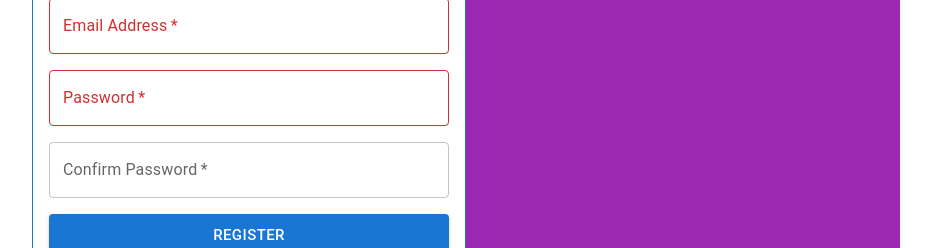
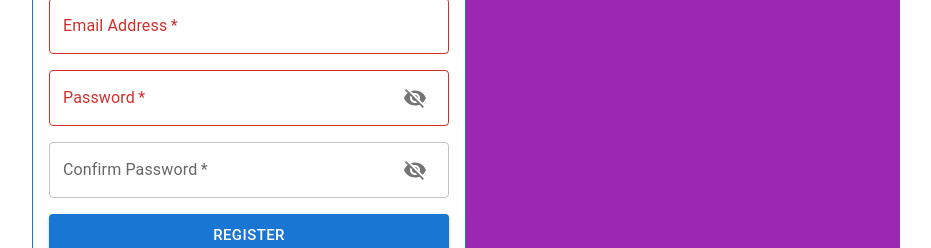
Before and after one commit to benny779/MediFix, a React (Create React App) app in the folder client/: page /register in a window 1280 px wide. Shown: the part 451-699 px from the top of the page, without its empty margins (174-1105 px from the left). Built offline with nearby package versions, Linux system fonts and the light colour scheme.

Commit message:
client: fixed login & register

```diff
--- a/client/src/pages/Login.js
+++ b/client/src/pages/Login.js
@@ -1,6 +1,8 @@
 import React, { useState } from 'react';
 import { Button, Grid, Stack, TextField, Divider, Link, InputAdornment, IconButton } from '@mui/material';
-import { GoogleIcon, Visibility, VisibilityOff } from '@mui/icons-material';
+import {  Visibility, VisibilityOff } from '@mui/icons-material';
+import GoogleIcon from '@mui/icons-material/Google';
+
 import { isValidEmail, isValidPassword } from '../helpers/validation';
 import AuthLayout from './AuthLayout';
 
@@ -39,7 +41,7 @@ const Login = () => {
             ></TextField>
             <TextField
               label="Password"
-              type="password"
+              type={showPassword ? "text" : "password"}
               required
               error={!isValidPassword(password)}
               value={password}
--- a/client/src/pages/Register.js
+++ b/client/src/pages/Register.js
@@ -1,6 +1,7 @@
 import React, { useState } from 'react';
-import { Button, Stack, TextField, Divider } from '@mui/material';
+import { Button, Stack, TextField, Divider, InputAdornment, IconButton } from '@mui/material';
 import GoogleIcon from '@mui/icons-material/Google';
+import {  Visibility, VisibilityOff } from '@mui/icons-material';
 import { isValidEmail, isValidPassword } from '../helpers/validation';
 import AuthLayout from './AuthLayout';
 
@@ -11,6 +12,16 @@ const Register = () => {
   const [email, setEmail] = useState('');
   const [password, setPassword] = useState('');
   const [confirmPassword, setConfirmPassword] = useState('');
+  const [showConfirmPassword, setShowConfirmPassword] = useState(false);
+  const [showPassword, setShowPassword] = useState(false);
+
+  const handleClickShowPassword = () => {
+    setShowPassword(!showPassword);
+  };
+
+  const handleClickShowConfirmPassword = () => {
+    setShowConfirmPassword(!showConfirmPassword);
+  };
 
   const handleSubmit = (event) => {
     event.preventDefault();
@@ -59,19 +70,47 @@ const Register = () => {
             ></TextField>
             <TextField
               label="Password"
-              type="password"
+              type={showPassword ? "text" : "password"}
               required
               error={!isValidPassword(password)}
               value={password}
               onChange={(e) => setPassword(e.target.value)}
+              InputProps={{
+                // <-- This is where the toggle button is added.
+                endAdornment: (
+                  <InputAdornment position="end">
+                    <IconButton
+                      aria-label="toggle password visibility"
+                      onClick={handleClickShowPassword}
+                      onMouseDown={handleClickShowPassword}
+                    >
+                      {showPassword ? <Visibility /> : <VisibilityOff />}
+                    </IconButton>
+                  </InputAdornment>
+                ),
+              }}
             ></TextField>
             <TextField
               label="Confirm Password"
-              type="password"
+              type={showConfirmPassword ? "text" : "password"}
               required
               error={confirmPassword !== password}
               value={confirmPassword}
               onChange={(e) => setConfirmPassword(e.target.value)}
+              InputProps={{
+                // <-- This is where the toggle button is added.
+                endAdornment: (
+                  <InputAdornment position="end">
+                    <IconButton
+                      aria-label="toggle password visibility"
+                      onClick={handleClickShowConfirmPassword}
+                      onMouseDown={handleClickShowConfirmPassword}
+                    >
+                      {showConfirmPassword ? <Visibility /> : <VisibilityOff />}
+                    </IconButton>
+                  </InputAdornment>
+                ),
+              }}
             ></TextField>
             <Button type="submit" variant="contained" size="large">
               Register
```
